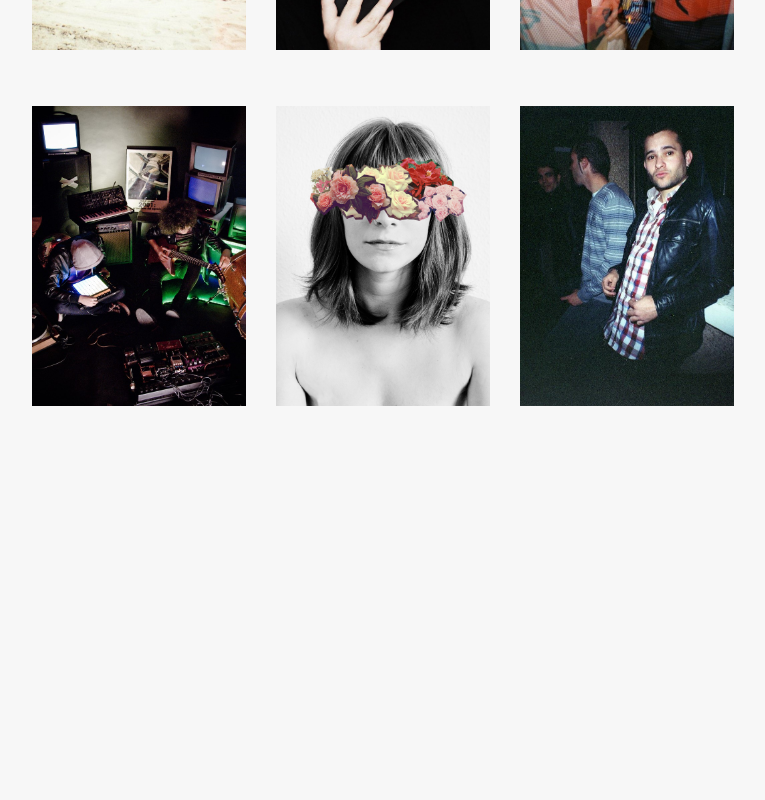
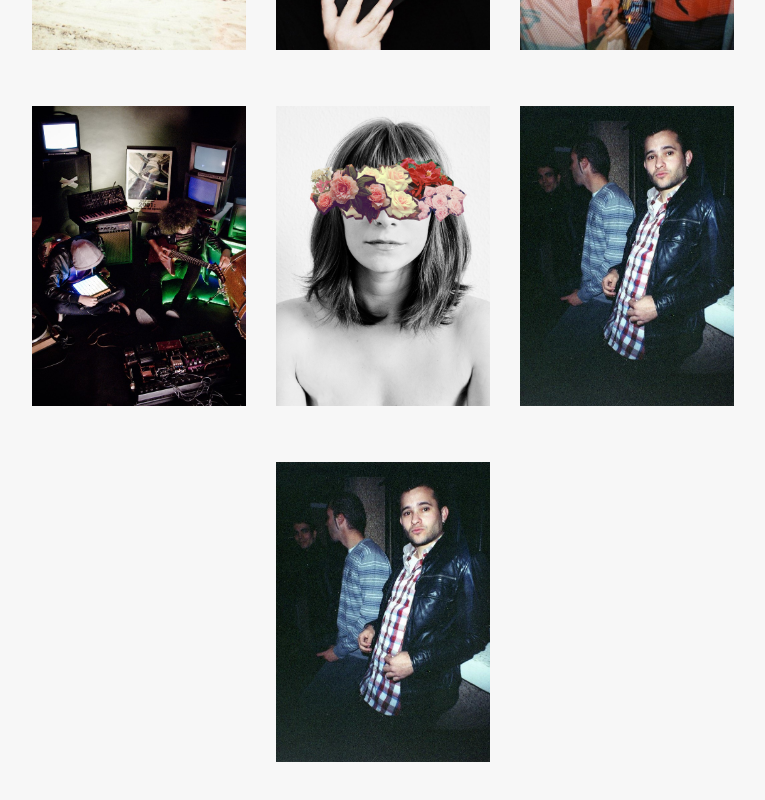
Before and after one commit to melgeller/cv-react, a React (Create React App) app: page /gallery in a window 1280 px wide. Shown: the part 1438-2238 px from the top of the page, without its empty margins (257-1022 px from the left). Before the commit the page ends 2000 px from the top, so only its background shows below. Built offline with nearby package versions, Linux system fonts and the light colour scheme.

Commit message:
galeria retoque2

```diff
--- a/src/pages/Fotos.jsx
+++ b/src/pages/Fotos.jsx
@@ -19,7 +19,7 @@ const Fotos = () => {
     <img src="../../assets/fotoflor.jpg" alt=""/>
     </div>
     <div className='tarjeta'>
-    <img src="../../assets/aitana.jpg" alt=""/>
+    <img src="../../assets/aitana2.JPG" alt=""/>
     </div>
     <div className='tarjeta'>
     <img src="../../assets/sergio1.jpg" alt=""/>
@@ -51,6 +51,9 @@ const Fotos = () => {
     <div className='tarjeta'>
     <img src="../../assets/art.jpg" alt=""/>
     </div>
+    <div className='tarjeta'>
+    <img src="../../assets/art.jpg" alt=""/>
+    </div>
     </div>
 
     </div>
```
